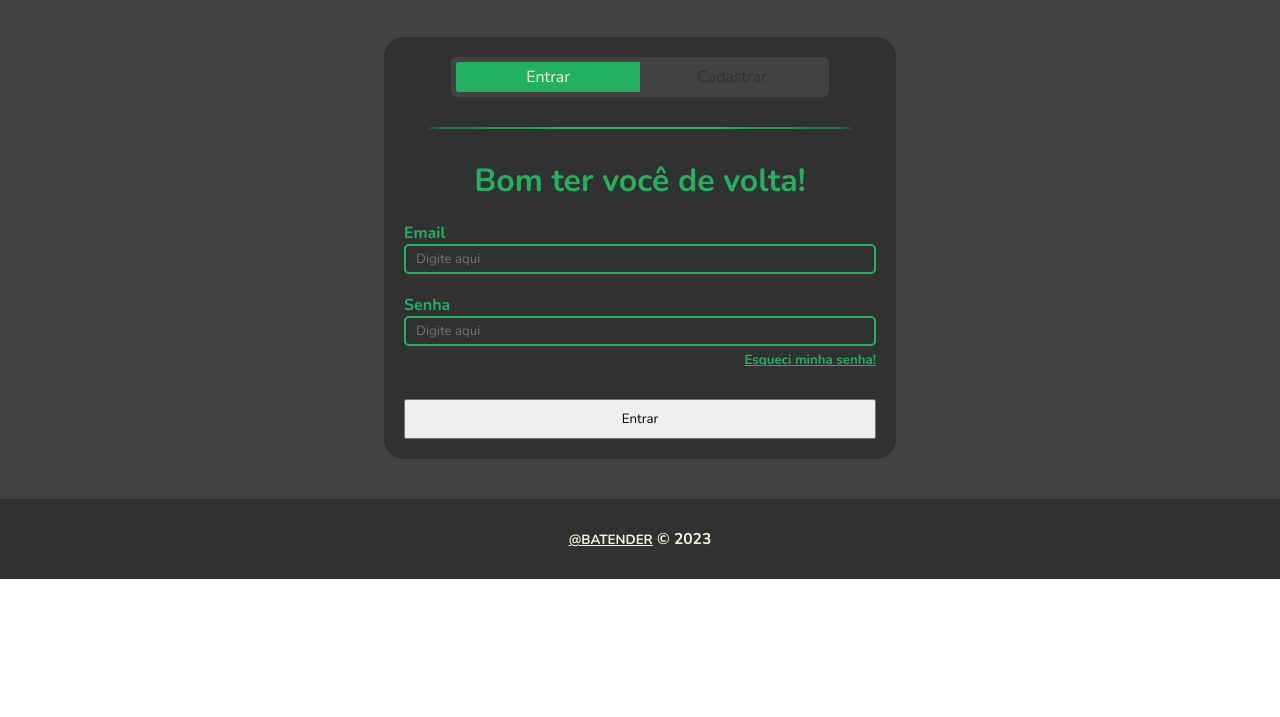
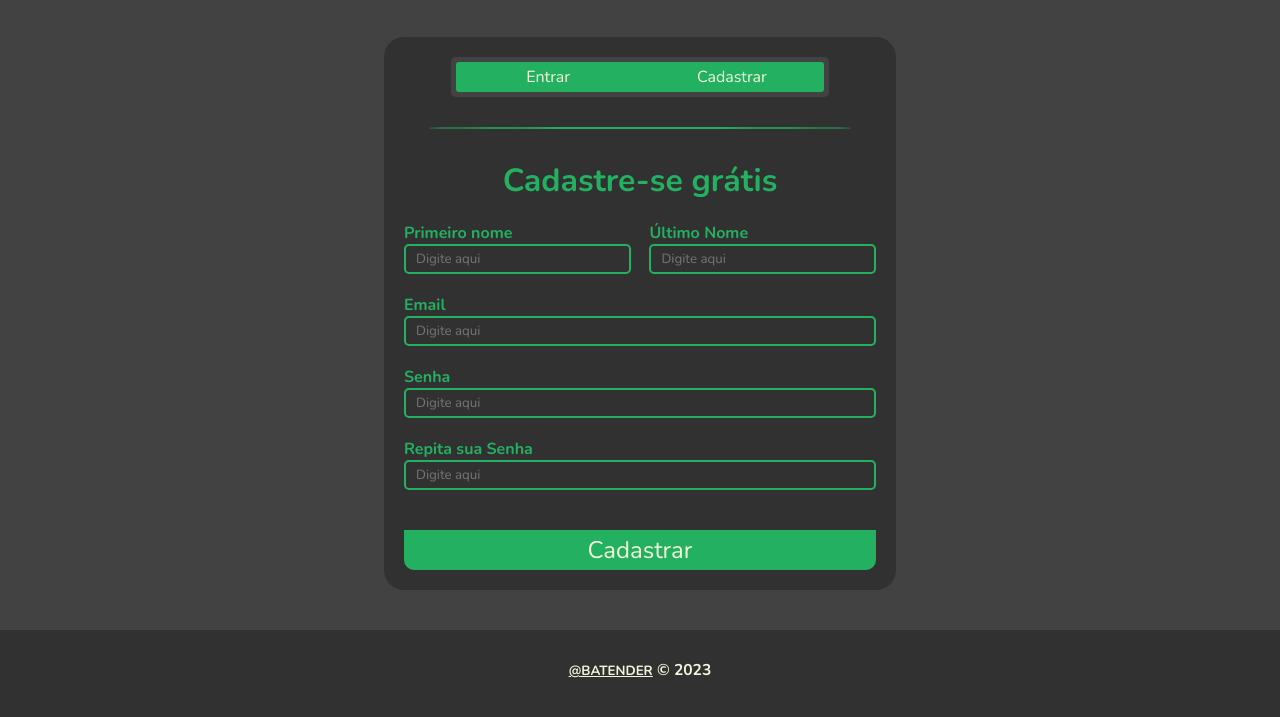
Before and after one commit to BATENDER/Tela_de_Registro_Login_e_Senha, a plain HTML site: page index.html in a window 1280 px wide. Shown: the part 83-800 px from the top of the page. Drawn offline with nearby package versions, Linux system fonts and the light colour scheme.

Commit message:
v2 Tela de login finalizada
Finalizada após cansaço

```diff
--- a/index.html
+++ b/index.html
@@ -5,9 +5,9 @@
         <meta charset="UTF-8">
         <meta http-equiv="X-UA-Compatible" content="IE=edge">
         <meta name="viewport" content="width=device-width, initial-scale=1.0">
-        <link rel="stylesheet" href="styles/set.css">
+        <link rel="stylesheet" href="styles/entrar.css">
+        <link rel="stylesheet" href="styles/cadastro.css">
         <link rel="stylesheet" href="styles/index.css">
-        <link rel="stylesheet" href="styles/@media.css" media="screen and (max-width: 768px)">
         <link rel="shortcut icon" href="imgs/description_FILL0_wght400_GRAD0_opsz24.png" type="image/x-icon">
         <title>Página Inicial</title>
     </head>
@@ -39,11 +39,12 @@
             </header>
 
             <main>
-                <div id="conteudo">
-                    <div id="acesso">
-                        <div id="btnsAcesso">
-                            <button type="button" id="login" class="botoes">Entrar</button>
-                            <button type="button" id="cadastro" class="botoes">Cadastrar</button>
+                <form id="pLogin" action="#" method="post">
+                    <div id="conteudoLogin">
+                        <div class="acesso">
+                            <div class="btnsAcesso" onclick="alterarExibicao()">
+                                <button type="button" class="login botoes">Entrar</button>
+                                <button type="button" class="cadastro botoes">Cadastrar</button>
                             </div>
 
                             <div class="divisao"></div>
@@ -51,21 +52,69 @@
                             <div class="conteudoAcesso">
                                 <h2>Bom ter você de volta!</h2>
                                 <label for="loginEmail">Email</label>
+                                <input type="email" placeholder="Digite aqui" class="loginEmail">
+                                <label for="loginSenha">Senha</label>
+                                <input type="password" placeholder="Digite aqui" class="loginSenha">
+                                <a href="#">
+                                    <h5>Esqueci minha senha!</h5>
+                                </a>
+                                <button type="submit" class="acessarPagina">Entrar</button>
+                            </div>
+                        </div>
+                    </div>
+                </form>
+
+                <form id="pCadastro" action="#" method="post">
+                    <div id="conteudoCadastro">
+                        <div class="acesso">
+                            <div class="btnsAcesso" onclick="alterarExibicao()">
+                                <button type="button" class="login botoes">Entrar</button>
+                                <button type="button" class="cadastro botoes">Cadastrar</button>
+                            </div>
+
+                            <div class="divisao"></div>
+
+                            <div class="conteudoAcesso">
+                                <h2>Cadastre-se grátis</h2>
+                                <div id="nome">
+                                    <div class="juncao">
+                                        <label for="primeiroNome">Primeiro nome</label>
+                                        <input type="text" placeholder="Digite aqui" id="primeiroNome">
+                                    </div>
+                                    <div class="juncao">
+                                        <label for="ultimoNome">Último Nome</label>
+                                        <input type="text" placeholder="Digite aqui" id="ultimoNome">
+                                    </div>
+                                </div>
+
+                                <label for="loginEmail">Email</label>
                                 <input type="email" placeholder="Digite aqui" id="loginEmail">
                                 <label for="loginSenha">Senha</label>
                                 <input type="password" placeholder="Digite aqui" id="loginSenha">
-                            <a href="#">
-                                <h5>Esqueci minha senha!</h5>
-                            </a>
-                            <button type="button" class="acessarPagina">Entrar</button>
+                                <label for="repetirSenha"> Repita sua Senha</label>
+                                <input type="password" placeholder="Digite aqui" id="repetirSenha">
+                                <button type="submit" class="acessarPagina">Cadastrar</button>
                             </div>
                         </div>
                     </div>
+                </form>
             </main>
 
             <footer>
                 <h3><a href="https://github.com/BATENDER">@BATENDER</a> © 2023</h3>
             </footer>
         </div>
+
+        <script>
+            function alterarExibicao() {
+                if (pLogin.style.display == 'none') {
+                    pCadastro.style.display = 'none'
+                    pLogin.style.display = 'flex'
+                } else {
+                    pCadastro.style.display = 'flex'
+                    pLogin.style.display = 'none'
+                }
+            }
+        </script>
     </body>
 </html>
--- /dev/null
+++ b/styles/cadastro.css
@@ -0,0 +1,45 @@
+#pLogin {
+    display: none;
+}
+
+#conteudoCadastro {
+    width: 40%;
+    padding: 20px;
+    border-radius: 20px;
+    align-items: center;
+    background-color: rgb(49, 49, 49);
+}
+
+.botoes {
+    width: 50%;
+    height: 100%;
+    border: none;
+    color: beige;
+    font-size: 12pt;
+    background-color: rgb(35, 177, 97);
+}
+
+.cadastro {
+    border-radius: 0 3px 3px 0;
+}
+
+.login {
+    border-radius: 3px 0 0 3px;
+}
+
+#nome {
+    width: 100%;
+    display: flex;
+    justify-content: space-between;
+}
+
+.juncao {
+    width: 48%;
+    display: flex;
+    flex-direction: column;
+
+}
+
+.acessarPagina {
+    margin-top: 40px;
+}
--- /dev/null
+++ b/styles/entrar.css
@@ -0,0 +1,106 @@
+#pCadastro {
+    display: flex;
+}
+
+#conteudoLogin {
+    width: 40%;
+    padding: 20px;
+    border-radius: 20px;
+    align-items: center;
+    background-color: rgb(49, 49, 49);
+}
+
+.acesso {
+    width: 100%;
+    display: flex;
+    flex-direction: column;
+    align-items: center;
+    gap: 20px;
+}
+
+.btnsAcesso {
+    width: 80%;
+    height: 40px;
+    padding: 5px;
+    display: flex;
+    align-items: center;
+    justify-content: space-around;
+    border-radius: 5px;
+    background-color: rgb(66, 66, 66);
+}
+
+.botoes {
+    width: 50%;
+    height: 100%;
+    border: none;
+    color: beige;
+    font-size: 12pt;
+    background-color: rgb(35, 177, 97);
+}
+
+.cadastro {
+    border-radius: 0 3px 3px 0;
+}
+
+.login {
+    border-radius: 3px 0 0 3px;
+}
+
+.botoes:hover {
+    text-shadow: 0 0 3px white;
+    cursor: pointer;
+}
+
+.divisao {
+    width: 90%;
+    margin: 10px 0;
+    border: rgb(35, 177, 97) 1px solid;
+    border-radius: 200%;
+}
+
+.conteudoAcesso {
+    width: 100%;
+    display: flex;
+    flex-direction: column;
+}
+
+.conteudoAcesso h2 {
+    text-align: center;
+    font-size: 24pt;
+    color: rgb(35, 177, 97);
+}
+
+.conteudoAcesso label {
+    margin-top: 20px;
+    font-weight: bold;
+    color: rgb(35, 177, 97);
+}
+
+.conteudoAcesso input {
+    height: 30px;
+    padding-left: 10px;
+    border: rgb(35, 177, 97) 2px solid;
+    border-radius: 5px;
+    background-color: transparent;
+}
+
+.conteudoAcesso a {
+    margin-top: 5px;
+    text-align: end;
+    color: rgb(35, 177, 97);
+}
+
+.acessarPagina {
+    height: 40px;
+    margin-top: 30px;
+    border: none;
+    border-radius: 0 0 10px 10px;
+    font-size: 18pt;
+    color: beige;
+    background-color: rgb(35, 177, 97);
+}
+
+.acessarPagina:hover {
+    text-shadow: 0 0 5px white;
+    cursor: pointer;
+}
--- a/styles/index.css
+++ b/styles/index.css
@@ -10,6 +10,7 @@
 #pagina {
     width: 100%;
     height: 100vh;
+    background-color: rgb(49, 49, 49);
 }
 
 header, footer {
@@ -83,100 +84,10 @@ main {
     background-color: rgb(66, 66, 66);
 }
 
-#conteudo {
-    width: 40%;
-    padding: 20px;
-    border-radius: 20px;
-    display: flex;
-    align-items: center;
-    background-color: rgb(49, 49, 49);
-}
-
-#acesso {
+form {
     width: 100%;
     display: flex;
-    flex-direction: column;
-    align-items: center;
-    gap: 20px;
-}
-
-#btnsAcesso {
-    width: 80%;
-    height: 40px;
-    padding: 5px;
-    display: flex;
-    align-items: center;
-    justify-content: space-around;
-    border-radius: 5px;
-    background-color: rgb(66, 66, 66);
-}
-
-.botoes {
-    width: 50%;
-    height: 100%;
-    border: none;
-    color: beige;
-    font-size: 12pt;
-    background-color: rgb(35, 177, 97);
-}
-
-#cadastro {
-    color: rgb(49, 49, 49);
-    background-color: transparent;
-    border-radius: 0 3px 3px 0;
-}
-
-#login {
-    border-radius: 3px 0 0 3px;
-}
-
-.botoes:hover {
-    text-shadow: 0 0 3px white;
-    cursor: pointer;
-}
-
-.divisao {
-    width: 90%;
-    margin: 10px 0;
-    border: rgb(35, 177, 97) 1px solid;
-    border-radius: 200%;
-}
-
-.conteudoAcesso {
-    width: 100%;
-    display: flex;
-    flex-direction: column;
-}
-
-.conteudoAcesso h2 {
-    text-align: center;
-    font-size: 24pt;
-    color: rgb(35, 177, 97);
-}
-
-.conteudoAcesso label {
-    margin-top: 20px;
-    font-weight: bold;
-    color: rgb(35, 177, 97);
-}
-
-.conteudoAcesso input {
-    height: 30px;
-    padding-left: 10px;
-    border: rgb(35, 177, 97) 2px solid;
-    border-radius: 5px;
-    background-color: transparent;
-}
-
-.conteudoAcesso a {
-    margin-top: 5px;
-    text-align: end;
-    color: rgb(35, 177, 97);
-}
-
-.conteudoAcesso .acessarPagina {
-    height: 40px;
-    margin-top: 30px;
+    justify-content: center;
 }
 
 footer, footer a {
```
Lines whose indentation alone changed are shown as unchanged.
